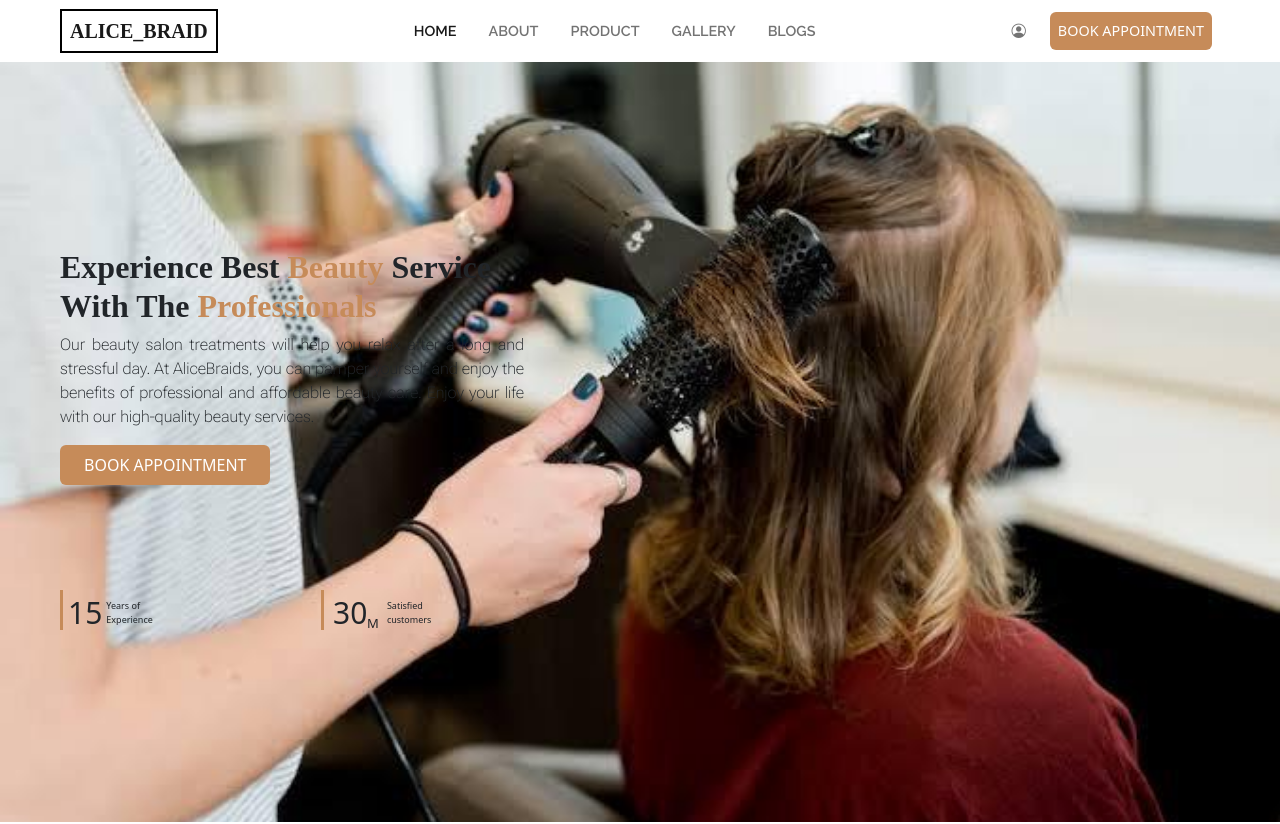
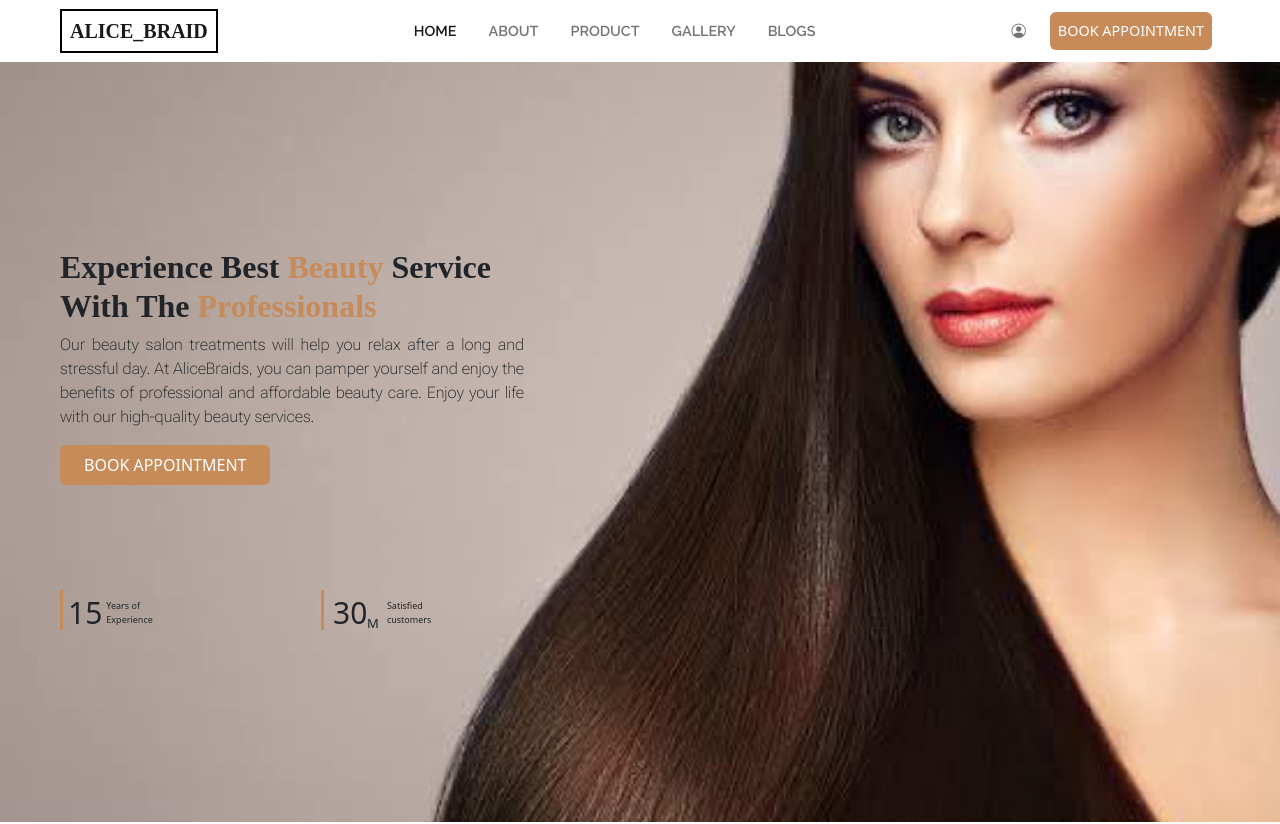
Before and after one commit to josephadebiyi91/Alice_Braids, a plain HTML site: page index.html in a window 1280 px wide. Shown: the top 824 px of the page. Drawn offline with nearby package versions, Linux system fonts and the light colour scheme; a web font is replaced by a local one.

Commit message:
landing img change 2

```diff
--- a/assets/style/index.css
+++ b/assets/style/index.css
@@ -82,7 +82,7 @@ main{
 }
 #landing_page{
     height: 95vh;
-    background-image: url(../img/img1.jpeg) !important;
+    background-image: url(../img/img4.jpeg) !important;
     background-position: center;
     background-size: cover;
     background-repeat: no-repeat;
```
